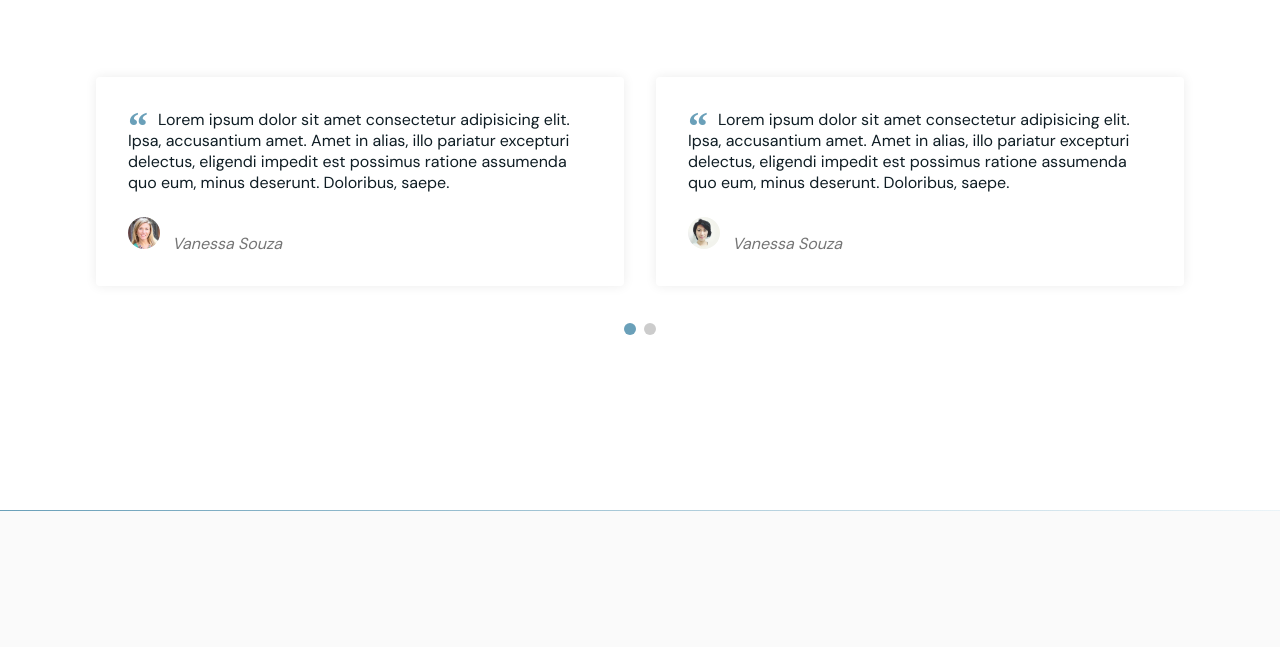
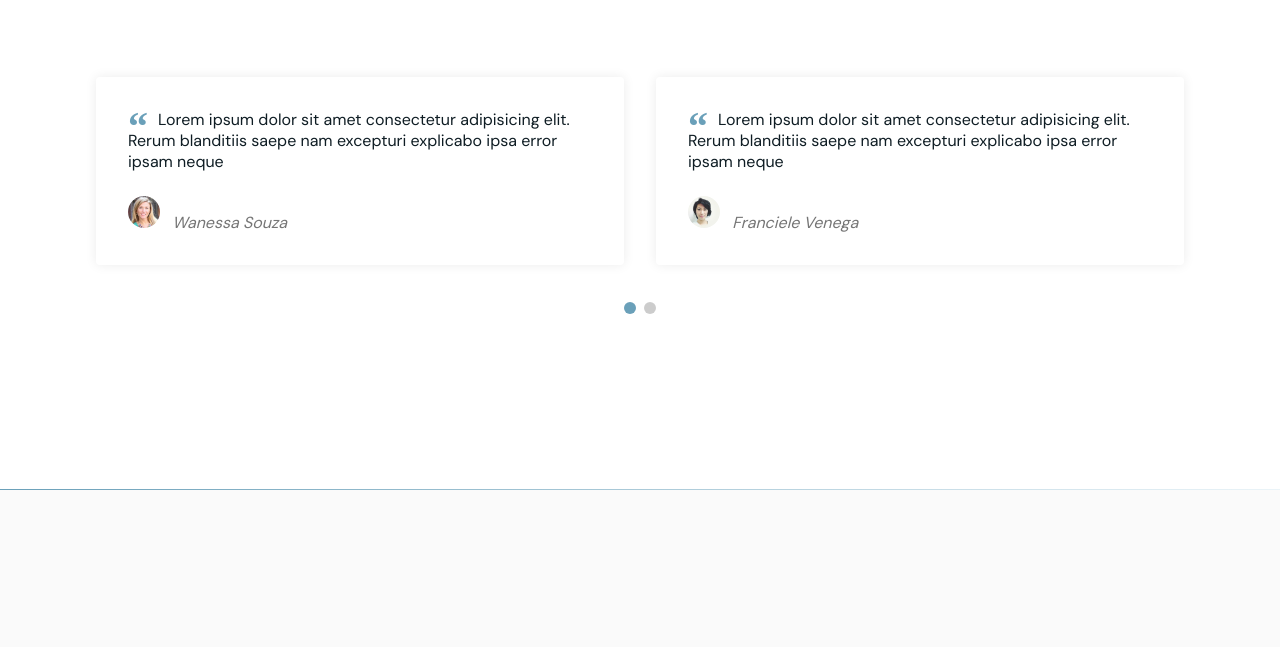
Before and after one commit to ValdineiJunior/OriginSix, a plain HTML site: page index.html in a window 1280 px wide. Shown: the part 2416-3063 px from the top of the page. Drawn offline with nearby package versions, Linux system fonts and the light colour scheme; files whose address does not match are found by name; a web font is replaced by a local one.

Commit message:
fix swiper

```diff
--- a/index.html
+++ b/index.html
@@ -175,47 +175,56 @@
                   <p>
                     <span>&ldquo;</span>
                     Lorem ipsum dolor sit amet consectetur adipisicing elit.
-                    Ipsa, accusantium amet. Amet in alias, illo pariatur
-                    excepturi delectus, eligendi impedit est possimus ratione
-                    assumenda quo eum, minus deserunt. Doloribus, saepe.
+                    Rerum blanditiis saepe nam excepturi explicabo ipsa error
+                    ipsam neque
                   </p>
                   <cite>
-                    <img src="assets/fotos/01.jpg" alt="Rose" />
-                    Vanessa Souza
+                    <img
+                      src="assets/fotos/01.jpg"
+                      alt="Foto de Wanessa Souza"
+                    />
+                    Wanessa Souza
                   </cite>
                 </blockquote>
               </div>
+
               <div class="testimonial swiper-slide">
                 <blockquote>
                   <p>
                     <span>&ldquo;</span>
                     Lorem ipsum dolor sit amet consectetur adipisicing elit.
-                    Ipsa, accusantium amet. Amet in alias, illo pariatur
-                    excepturi delectus, eligendi impedit est possimus ratione
-                    assumenda quo eum, minus deserunt. Doloribus, saepe.
+                    Rerum blanditiis saepe nam excepturi explicabo ipsa error
+                    ipsam neque
                   </p>
                   <cite>
-                    <img src="assets/fotos/02.jpg" alt="Marisa" />
-                    Vanessa Souza
+                    <img
+                      src="assets/fotos/02.jpg"
+                      alt="Foto de Franciele Venega"
+                    />
+                    Franciele Venega
                   </cite>
                 </blockquote>
               </div>
+
               <div class="testimonial swiper-slide">
                 <blockquote>
                   <p>
                     <span>&ldquo;</span>
                     Lorem ipsum dolor sit amet consectetur adipisicing elit.
-                    Ipsa, accusantium amet. Amet in alias, illo pariatur
-                    excepturi delectus, eligendi impedit est possimus ratione
-                    assumenda quo eum, minus deserunt. Doloribus, saepe.
+                    Rerum blanditiis saepe nam excepturi explicabo ipsa error
+                    ipsam neque
                   </p>
                   <cite>
-                    <img src="assets/fotos/03.jpg" alt="Aline" />
-                    Vanessa Souza
+                    <img
+                      src="assets/fotos/03.jpg"
+                      alt="Fotos de Valeska Fabris"
+                    />
+                    Valeska Fabris
                   </cite>
                 </blockquote>
               </div>
             </div>
+
             <!-- If we need pagination -->
             <div class="swiper-pagination"></div>
           </div>
```
